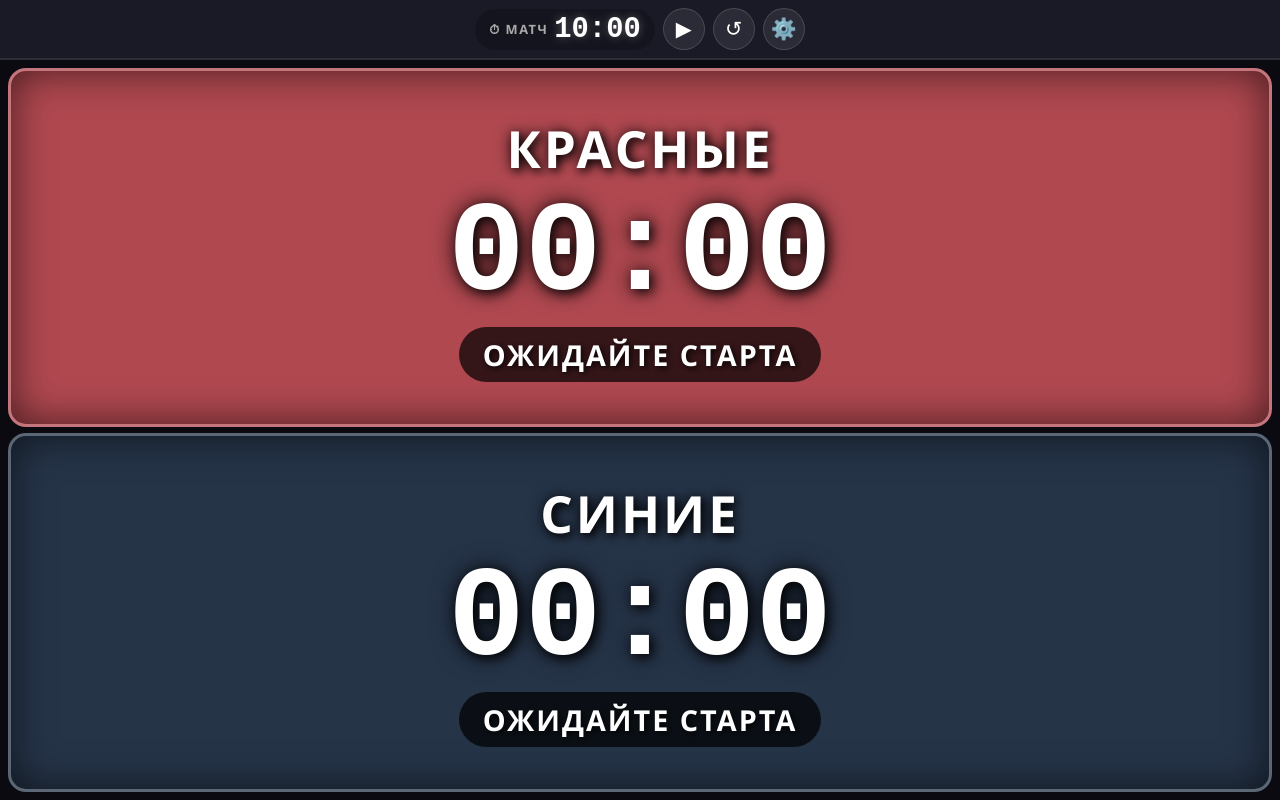
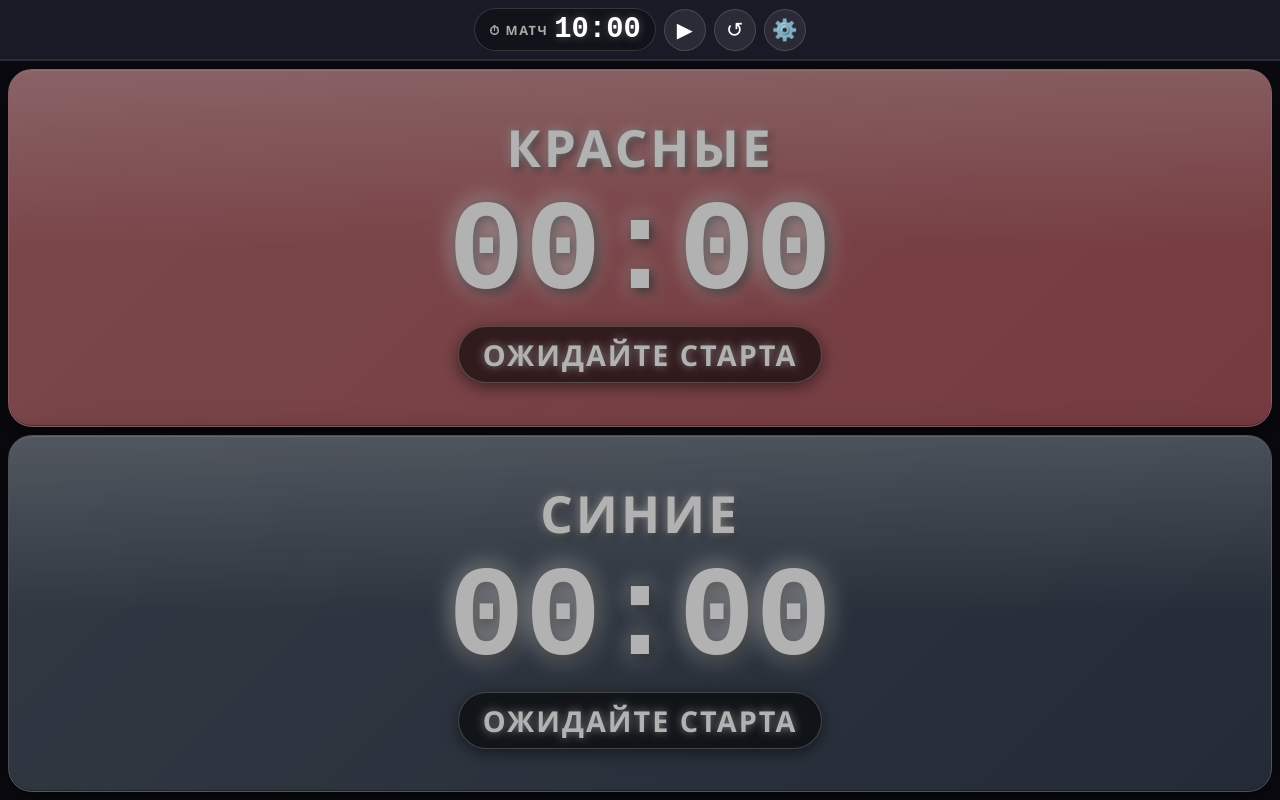
Before and after one commit to sabaraleev1989-ship-it/Airsoft-timer, a plain HTML site: page index.html in a window 1280 px wide. Drawn offline with Linux system fonts and the light colour scheme.

Commit message:
Update index.html

```diff
--- a/index.html
+++ b/index.html
@@ -3,8 +3,11 @@
 <head>
     <meta charset="UTF-8">
     <meta name="viewport" content="width=device-width, initial-scale=1.0, user-scalable=no, viewport-fit=cover">
-    <title>Захват точки · Страйкбол</title>
-    <link rel="manifest" href="manifest.json">
+    <title>scorpTIMER · HUD</title>
+    <link rel="manifest" href="manifest.json?v=2">
+    <meta name="apple-mobile-web-app-title" content="scorpTIMER">
+    <meta name="apple-mobile-web-app-capable" content="yes">
+    <link rel="apple-touch-icon" href="logo3.png">
     <style>
         :root {
             --color-team-a: #e63946;
@@ -14,6 +17,7 @@
             --text: #ffffff;
             --gold: #f4a261;
         }
+
         * {
             margin: 0;
             padding: 0;
@@ -22,6 +26,7 @@
             user-select: none;
             -webkit-user-select: none;
         }
+
         html, body {
             width: 100%;
             height: 100%;
@@ -33,6 +38,7 @@
             display: flex;
             flex-direction: column;
         }
+
         .topbar {
             display: flex;
             align-items: center;
@@ -49,10 +55,11 @@
             display: flex;
             align-items: center;
             gap: 6px;
-            background: #00000033;
+            background: rgba(0,0,0,0.3);
             border-radius: 30px;
             padding: 4px 14px;
-            backdrop-filter: blur(8px);
+            backdrop-filter: blur(10px);
+            border: 1px solid rgba(255,255,255,0.15);
         }
         .game-timer-label {
             font-size: 0.8rem;
@@ -92,46 +99,85 @@
         .btn-icon:hover { background: rgba(255,255,255,0.2); }
         .btn-icon:active { transform: scale(0.92); }
         .btn-icon.active { background: var(--gold); border-color: var(--gold); color: #000; }
+
         .main-arena {
             flex: 1;
             display: flex;
             flex-direction: column;
-            gap: 6px;
+            gap: 8px;
             padding: 8px;
             min-height: 0;
         }
+
+        /* ---- HUD-ПАНЕЛИ (СТЕКЛЯННЫЕ) ---- */
         .team-panel {
             flex: 1;
             display: flex;
             flex-direction: column;
             align-items: center;
             justify-content: center;
-            border-radius: 18px;
+            border-radius: 24px;
             cursor: pointer;
-            transition: 0.2s;
-            border: 3px solid rgba(255,255,255,0.25);
+            transition: all 0.25s ease;
             position: relative;
             overflow: hidden;
-            box-shadow: inset 0 0 40px rgba(0,0,0,0.6);
-            min-height: 0;
+
+            /* Стеклянная основа */
+            background: linear-gradient(
+                135deg,
+                rgba(255, 255, 255, 0.15) 0%,
+                rgba(255, 255, 255, 0.05) 100%
+            );
+            backdrop-filter: blur(16px) saturate(180%);
+            -webkit-backdrop-filter: blur(16px) saturate(180%);
+
+            /* Рамка */
+            border: 1.5px solid rgba(255, 255, 255, 0.25);
+            box-shadow:
+                0 8px 32px rgba(0, 0, 0, 0.5),
+                inset 0 1px 0 rgba(255, 255, 255, 0.2),
+                inset 0 -1px 0 rgba(0, 0, 0, 0.3);
+
+            /* Дополнительный блик сверху */
+            position: relative;
         }
-        .team-panel:active { transform: scale(0.97); }
+        .team-panel::before {
+            content: '';
+            position: absolute;
+            top: 0;
+            left: 0;
+            right: 0;
+            height: 50%;
+            background: linear-gradient(
+                to bottom,
+                rgba(255, 255, 255, 0.25) 0%,
+                transparent 100%
+            );
+            z-index: 0;
+            pointer-events: none;
+            border-radius: 24px 24px 0 0;
+        }
+        .team-panel:active { transform: scale(0.98); }
+
         .team-panel.inactive-for-start {
             cursor: default;
-            filter: grayscale(0.4);
+            filter: grayscale(0.5) brightness(0.7);
         }
         .team-panel.inactive-for-start:active { transform: none; }
+
         .dim-overlay {
             position: absolute;
             inset: 0;
-            background: rgba(0,0,0,0.5);
-            backdrop-filter: blur(2px);
+            background: rgba(0, 0, 0, 0.45);
+            backdrop-filter: blur(4px);
             opacity: 0;
             pointer-events: none;
             transition: opacity 0.3s;
             z-index: 1;
+            border-radius: 24px;
         }
         .team-panel.dimmed .dim-overlay { opacity: 1; }
+
         .team-content {
             position: relative;
             z-index: 2;
@@ -143,13 +189,16 @@
             padding: 12px;
             width: 100%;
         }
+
         .team-name {
             font-size: clamp(1.8rem, 8vw, 3.2rem);
             font-weight: 800;
             letter-spacing: 3px;
             text-transform: uppercase;
             color: #ffffff;
-            text-shadow: 3px 3px 10px rgba(0,0,0,0.9), 0 0 15px rgba(0,0,0,0.8);
+            text-shadow:
+                0 0 10px rgba(255,255,255,0.8),
+                2px 2px 8px rgba(0,0,0,0.9);
             white-space: nowrap;
         }
         .team-time {
@@ -157,32 +206,48 @@
             font-size: clamp(4rem, 15vw, 8rem);
             font-weight: 900;
             color: #ffffff;
-            text-shadow: 3px 3px 12px rgba(0,0,0,0.9), 0 0 25px rgba(0,0,0,0.8);
+            text-shadow:
+                0 0 25px rgba(255,255,255,0.9),
+                3px 3px 12px rgba(0,0,0,0.9);
             line-height: 1;
         }
         .team-status {
             font-size: clamp(1.2rem, 4vw, 1.8rem);
             font-weight: 700;
             letter-spacing: 2px;
-            background: rgba(0,0,0,0.7);
+            background: rgba(0, 0, 0, 0.6);
+            backdrop-filter: blur(8px);
             padding: 8px 24px;
             border-radius: 40px;
             color: #ffffff;
-            text-shadow: 2px 2px 6px rgba(0,0,0,0.9);
-            backdrop-filter: blur(4px);
+            text-shadow: 0 0 10px rgba(255,255,255,0.7);
+            border: 1px solid rgba(255,255,255,0.3);
+            box-shadow: 0 4px 15px rgba(0,0,0,0.5);
             white-space: nowrap;
             max-width: 95%;
             overflow: hidden;
             text-overflow: ellipsis;
         }
+
         .team-panel.active-holder {
-            animation: activeGlow 1.2s infinite;
-            border-color: rgba(255,255,255,0.7);
+            border-color: rgba(255, 255, 255, 0.7);
+            box-shadow:
+                0 0 40px rgba(255, 255, 255, 0.8),
+                0 0 80px rgba(255, 255, 255, 0.4),
+                inset 0 0 30px rgba(255, 255, 255, 0.3),
+                inset 0 1px 0 rgba(255, 255, 255, 0.3);
+            animation: hudPulse 1.5s infinite;
         }
-        @keyframes activeGlow {
-            0%,100% { box-shadow: 0 0 40px rgba(255,255,255,0.6), inset 0 0 40px rgba(0,0,0,0.4); }
-            50% { box-shadow: 0 0 80px rgba(255,255,255,0.9), inset 0 0 80px rgba(255,255,255,0.2); }
+
+        @keyframes hudPulse {
+            0%, 100% {
+                box-shadow: 0 0 40px rgba(255, 255, 255, 0.8), 0 0 80px rgba(255, 255, 255, 0.4), inset 0 0 30px rgba(255, 255, 255, 0.3);
+            }
+            50% {
+                box-shadow: 0 0 60px rgba(255, 255, 255, 1), 0 0 120px rgba(255, 255, 255, 0.6), inset 0 0 50px rgba(255, 255, 255, 0.5);
+            }
         }
+
         .modal-overlay {
             position: fixed;
             inset: 0;
@@ -257,6 +322,7 @@
         .btn:hover { background: rgba(255,255,255,0.2); }
         .btn.primary { background: var(--gold); color: #000; border-color: var(--gold); }
         .btn.danger { background: #e63946; border-color: #e63946; }
+
         @keyframes pulse-warn { 0%,100%{opacity:1;} 50%{opacity:0.4;} }
     </style>
 </head>
```
